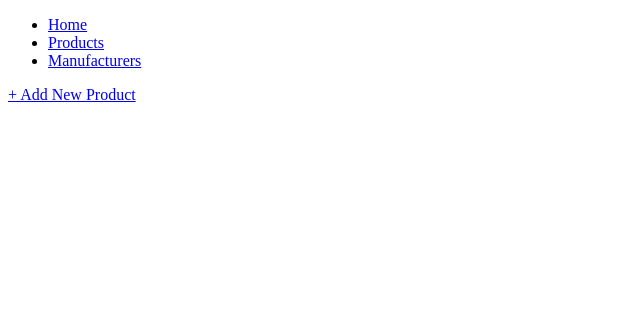
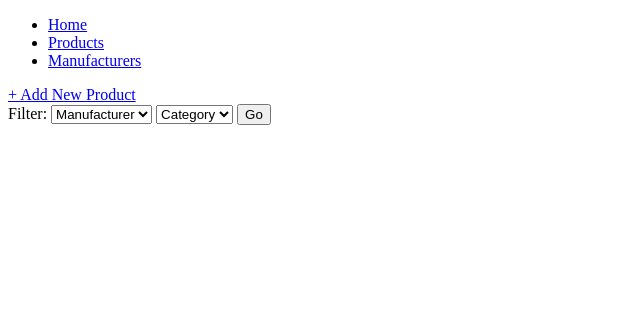
Before and after one commit to camsh69/Guitar_Store_Inventory_App_Python, a Flask app: page /products in a window 1280 px wide. Shown: the top 330 px of the page, without its empty margins (0-640 px from the left). Run offline with Flask 2, Linux system fonts and the light colour scheme; data that the repository does not hold is empty; some libraries are stand-ins or nearby versions.

Commit message:
implemented form and logic for unique list in filter dropdowns

```diff
--- a/controllers/products_controller.py
+++ b/controllers/products_controller.py
@@ -1,5 +1,7 @@
+from enum import unique
 from flask import Flask, render_template, request, redirect
 from flask import Blueprint
+from controllers.manufacturers_controller import manufacturers
 from models.product import Product
 import repositories.product_repository as product_repository
 import repositories.manufacturer_repository as manufacturer_repository
@@ -10,7 +12,15 @@ products_blueprint = Blueprint("books", __name__)
 @products_blueprint.route("/products")
 def products():
     products = product_repository.select_all()
-    return render_template("products/index.html", title="Products", all_products=products)
+    # retrieves list of categories from all products
+    categories = product_repository.category_list(products)
+    # removes duplicates from list of categories
+    unique_categories = list(dict.fromkeys(categories))
+    # retrieves list of manufacturers from all products
+    manufacturers = product_repository.manufacturers_list(products)
+    # removes duplicates from list of manufacturers
+    unique_manufacturers = list(dict.fromkeys(manufacturers))
+    return render_template("products/index.html", title="Products", all_products=products, unique_categories=unique_categories, unique_manufacturers=unique_manufacturers)
 
 
 @products_blueprint.route("/products/new")
--- a/repositories/product_repository.py
+++ b/repositories/product_repository.py
@@ -1,3 +1,4 @@
+from controllers.manufacturers_controller import manufacturers
 from db.run_sql import run_sql
 
 from models.product import Product
@@ -33,3 +34,19 @@ def select_all():
                           row['buying_cost'], row['selling_price'], manufacturer, row['id'])
         products.append(product)
     return products
+
+
+def category_list(products):
+    categories = []
+
+    for product in products:
+        categories.append(product.category)
+    return categories
+
+
+def manufacturers_list(products):
+    manufacturers = []
+
+    for product in products:
+        manufacturers.append(product.manufacturer.name)
+    return manufacturers
--- a/templates/products/index.html
+++ b/templates/products/index.html
@@ -6,8 +6,30 @@
 </div>
 
 <div>
+    <form action="/products" method="get">
+        <div>
+            Filter:
+            <label for="manufacturer"></label>
+            <select name="manufacturer" id="manufacturer">
+                <option value="" disabled selected hidden>Manufacturer</option>
+                <option value="all">All</option>
+                {% for manufacturer in unique_manufacturers %}
+                <option value="{{ manufacturer }}">{{ manufacturer }}</option>
+                {% endfor %}
+            </select>
+            <label for="category"></label>
+            <select name="category" id="category">
+                <option value="" disabled selected hidden>Category</option>
+                <option value="all">All</option>
+                {% for category in unique_categories %}
+                <option value="{{ category }}">{{ category }}</option>
+                {% endfor %}
+            </select>
+            <button type="submit">Go</button>
+        </div>
+    </form>
+</div>
 
-</div>
 
 {% for product in all_products %}
 <div>
```
